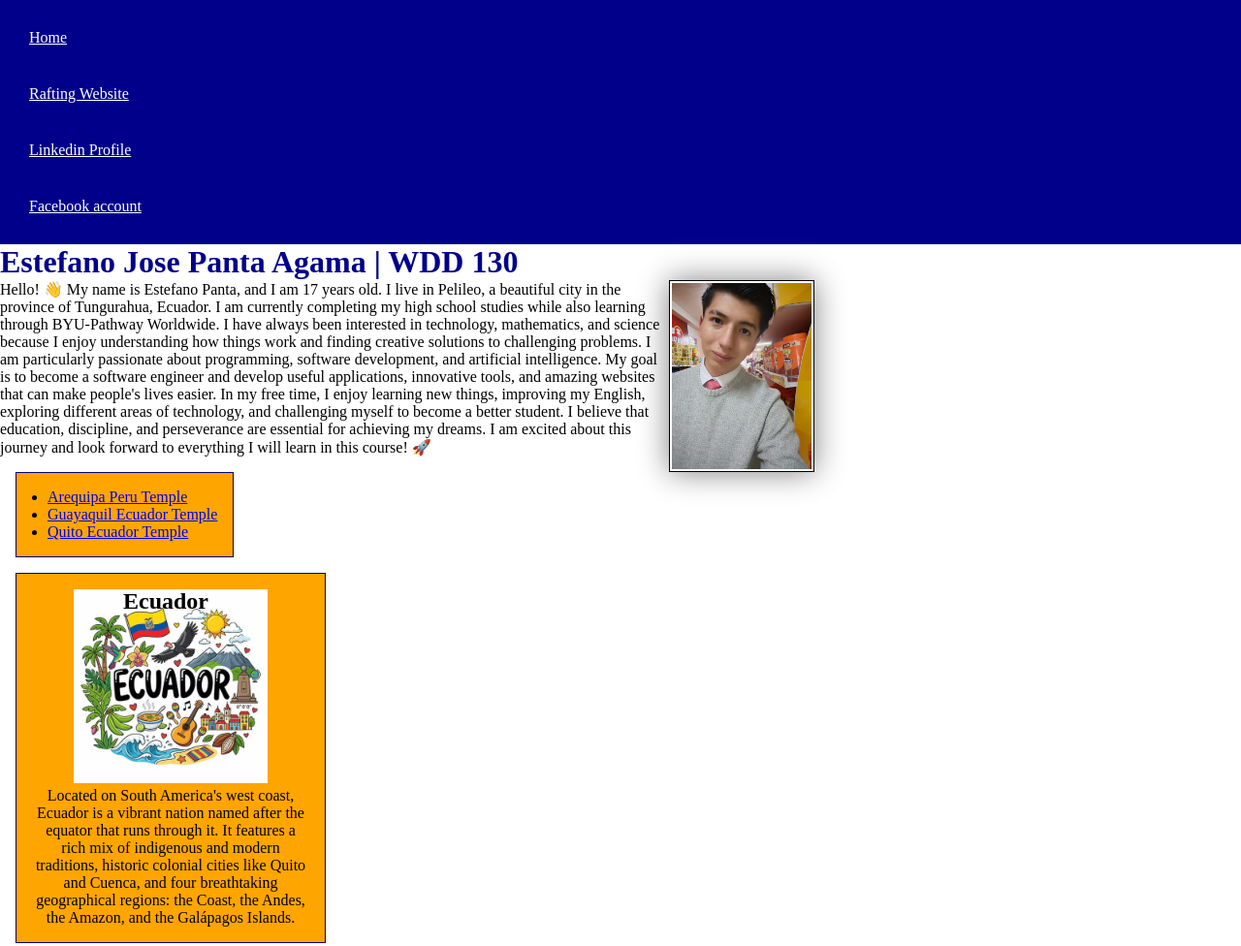
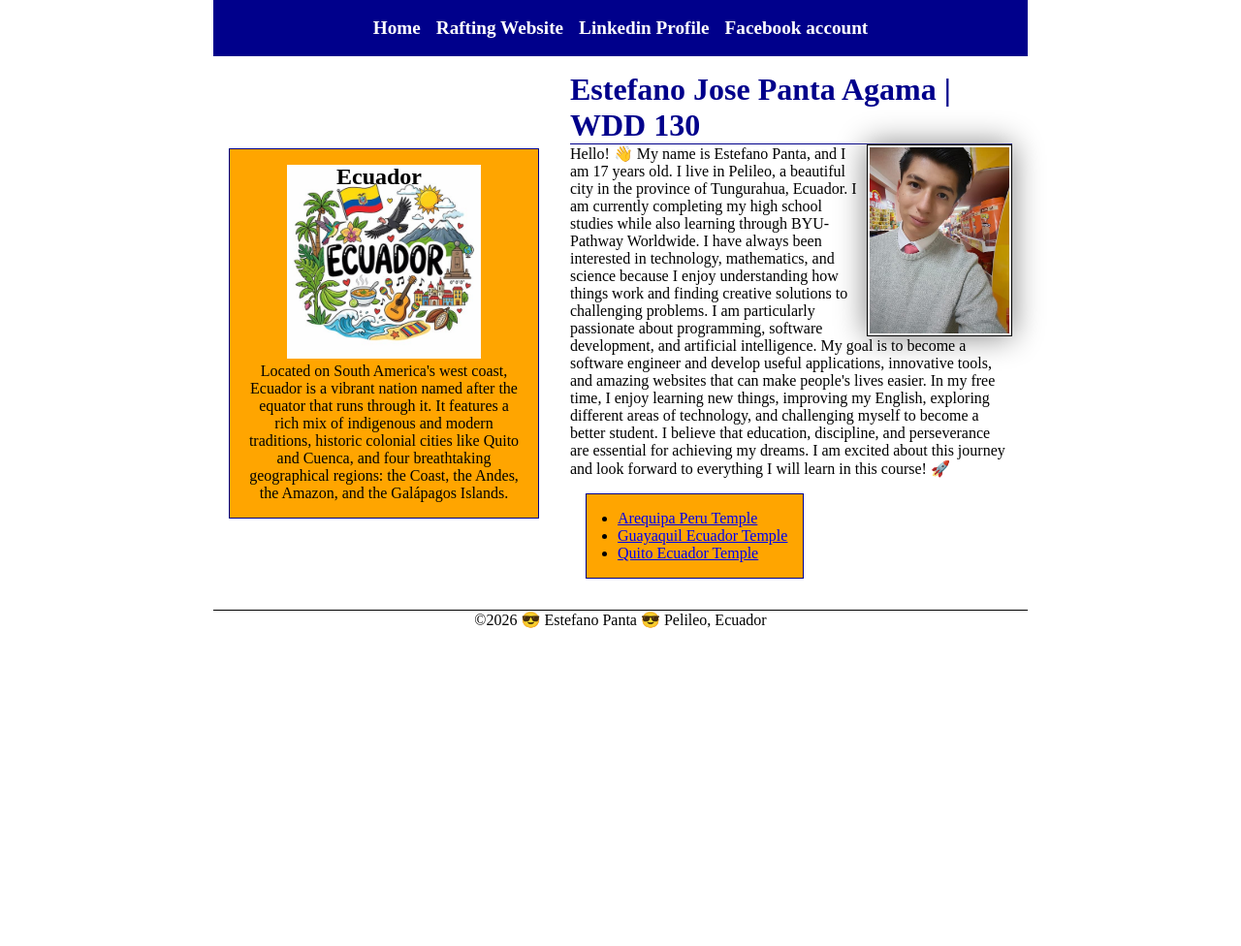
Before and after one commit to estefanoagama-dev/wdd130, a plain HTML site: page index.html in a window 1280 px wide. Shown: the top 976 px of the page at 97% size. After the commit the page ends 800 px from the top, so only its background shows below. Drawn offline with Linux system fonts and the light colour scheme.

Commit message:
Improve home page layout using Flexbox and CSS Grid

```diff
--- a/index.html
+++ b/index.html
@@ -20,6 +20,8 @@
         </nav>
     </header>
 
+    <div class="grid">
+
         <main>
             <h1>Estefano Jose Panta Agama | WDD 130</h1>
             <img src="images/profile.jpg" alt="Hello, my name is Estefano Panta" width="200">
@@ -39,6 +41,8 @@
             <p>Located on South America's west coast, Ecuador is a vibrant nation named after the equator that runs through it. It features a rich mix of indigenous and modern traditions, historic colonial cities like Quito and Cuenca, and four breathtaking geographical regions: the Coast, the Andes, the Amazon, and the Galápagos Islands.</p>
         </aside>
 
+    </div>
+
     <footer>
         <p>&copy;2026 😎 Estefano Panta 😎 Pelileo, Ecuador</p>
     </footer>
--- a/styles/styles.css
+++ b/styles/styles.css
@@ -18,10 +18,6 @@
 :root {
     --default-color: darkblue;
     --main-color: black;
-}
-
-main {
-    max-width: 840px;
 }
 
 aside {
@@ -49,16 +45,26 @@ aside h2 {
 nav {
     background-color: var(--default-color);
     padding: 10px;
+    display: flex;
+    flex-direction: row;
+    justify-content: space-evenly;
+    justify-content: center;
+
 }
 
 nav a {
     color: white;
     display: block;
-    padding: 20px;
+    text-decoration: none;
+    padding: 0.5rem;
+    font-size: 1.2rem;
+    font-weight: 700;
+
 }
 
 h1 {
     color: var(--default-color);
+    border-bottom: 1px solid var(--default-color);
 }
 
 main img {
@@ -74,6 +80,24 @@ p {
     padding: 0;
 }
 
+.grid {
+    display: grid;
+    grid-template-columns: 1fr 2fr;
+    align-items: center;
+}
+
+main {
+    grid-column: 2/3;
+    margin: 1rem;
+}
+
+aside {
+    width: 20rem;
+    position: relative;
+    grid-column: 1/2;
+    grid-row: 1/2;
+}
+
 footer {
     margin-top: 15px;
     border-top: 1px solid var(--main-color);
@@ -84,3 +108,10 @@ ul.box {
     width: fit-content;
     padding-left: 2rem;
 }
+
+header,
+.grid,
+footer {
+    max-width: 840px;
+    margin: 0 auto;
+}
```
Lines whose indentation alone changed are shown as unchanged.
